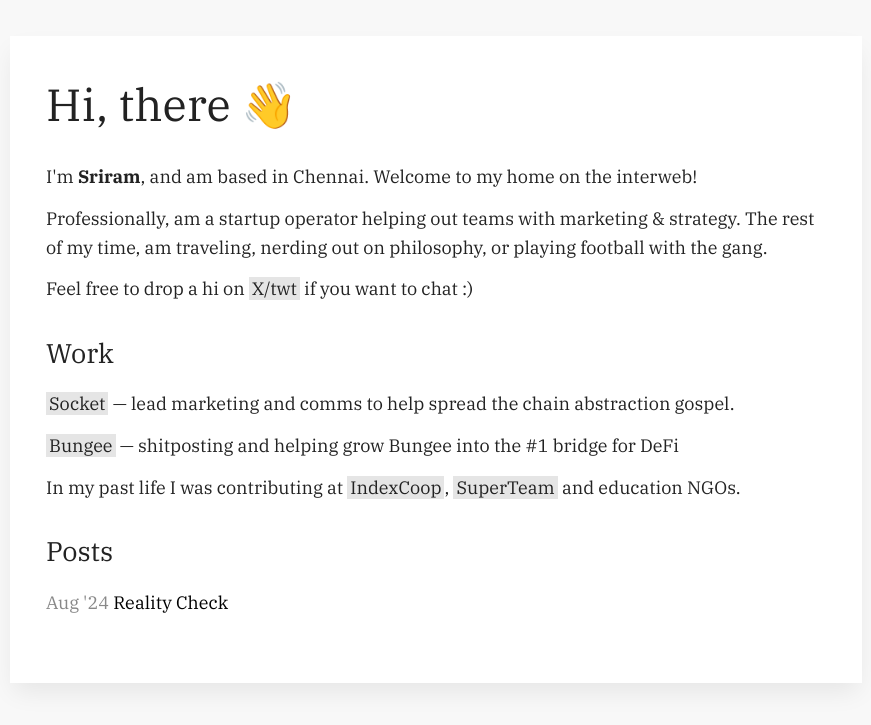
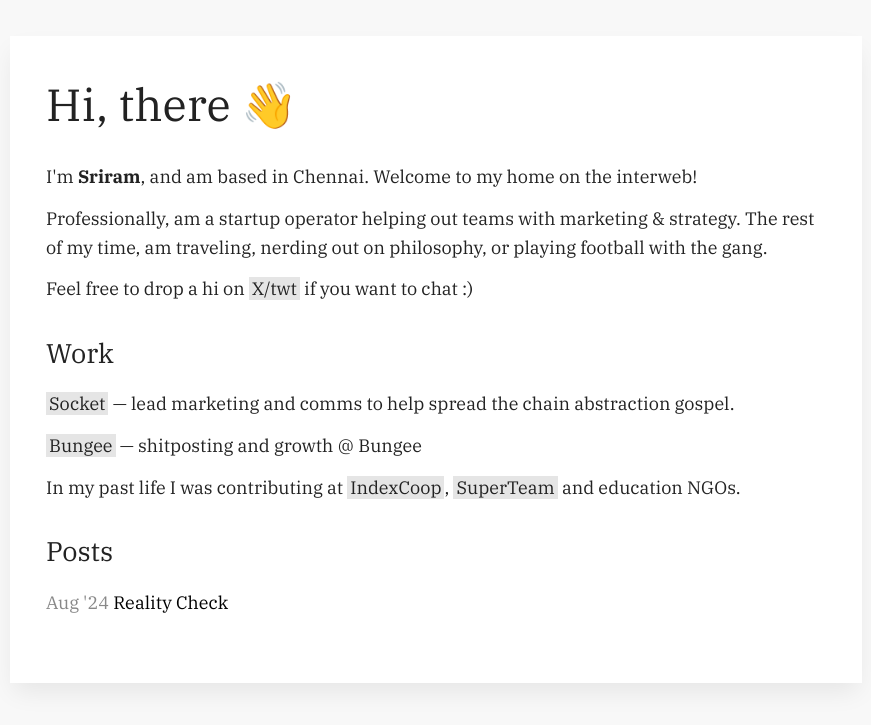
Before and after one commit to sriramvas/sriramvas.github.io, a Jekyll site: the page built from index.html, in a window 1280 px wide. Shown: the top 725 px of the page, without its empty margins (204-1075 px from the left). Built offline with Jekyll 4.4.1, drawn with Linux system fonts in a browser that asks for light colours.

Commit message:
Update index.html

```diff
--- a/index.html
+++ b/index.html
@@ -14,7 +14,7 @@ layout: default
 
     <p><a href="https://x.com/SocketProtocol">Socket</a>  — lead marketing and comms to help spread the chain abstraction gospel.</p>
 
-    <p><a href="https://x.com/BungeeExchange">Bungee</a>  — shitposting and helping grow Bungee into the #1 bridge for DeFi</p>
+    <p><a href="https://x.com/BungeeExchange">Bungee</a>  — shitposting and growth @ Bungee</p>
 
     <p>In my past life I was contributing at  <a href="https://indexcoop.com/">IndexCoop</a>,  <a href="https://superteam.fun/">SuperTeam</a>  and education NGOs.</p>
 
```
